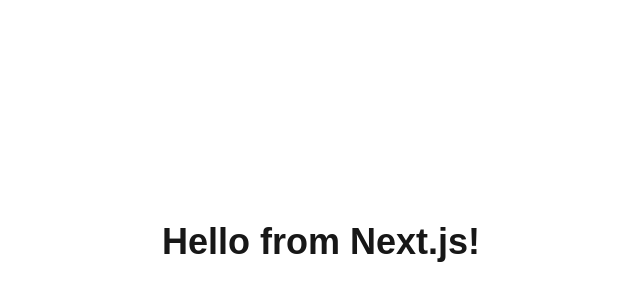
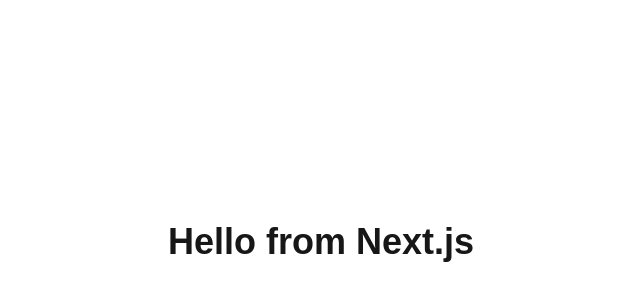
Before and after one commit to tharmenis/nextproject1, a Next.js app: page / in a window 1280 px wide. Shown: the part 158-458 px from the top of the page, without its empty margins (319-959 px from the left). Built offline with nearby package versions, Linux system fonts and the light colour scheme.

Commit message:
Another test

```diff
--- a/src/app/page.tsx
+++ b/src/app/page.tsx
@@ -3,7 +3,7 @@
 export default function Home() {
   return (
     <main className="flex min-h-screen flex-col items-center justify-center p-24">
-      <h1 className="text-4xl font-bold">Hello from Next.js!</h1>
+      <h1 className="text-4xl font-bold">Hello from Next.js</h1>
     </main>
   );
 }
```
